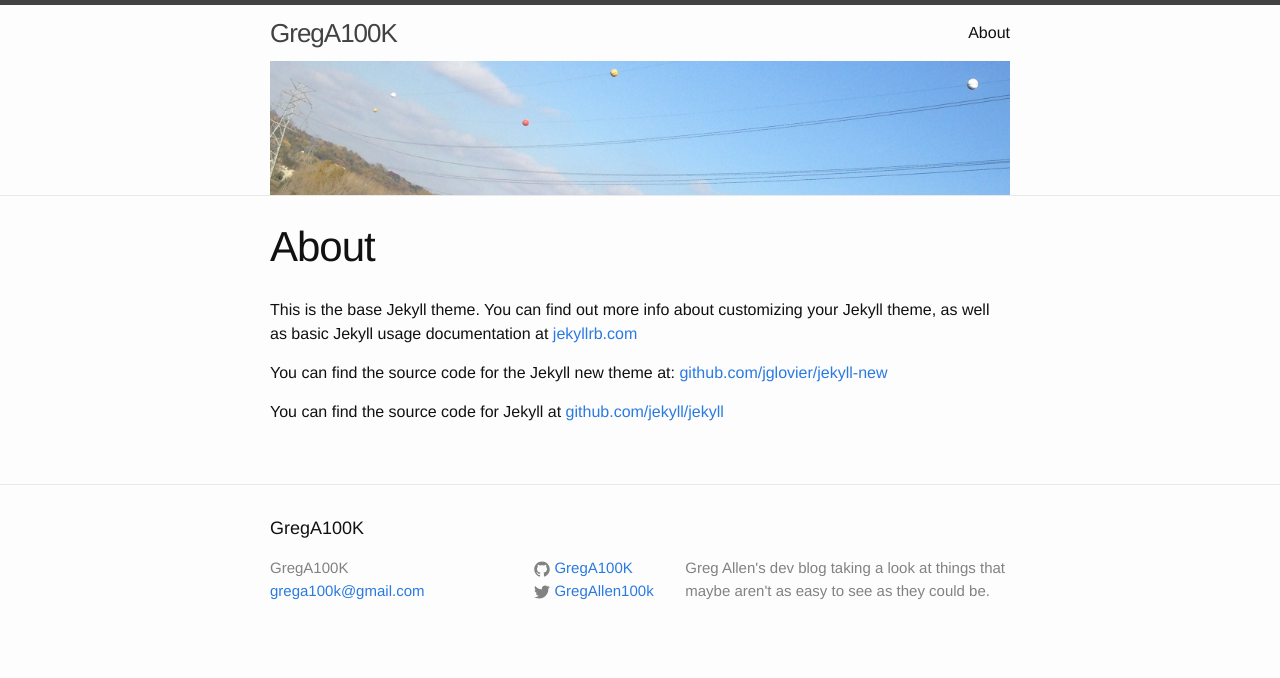
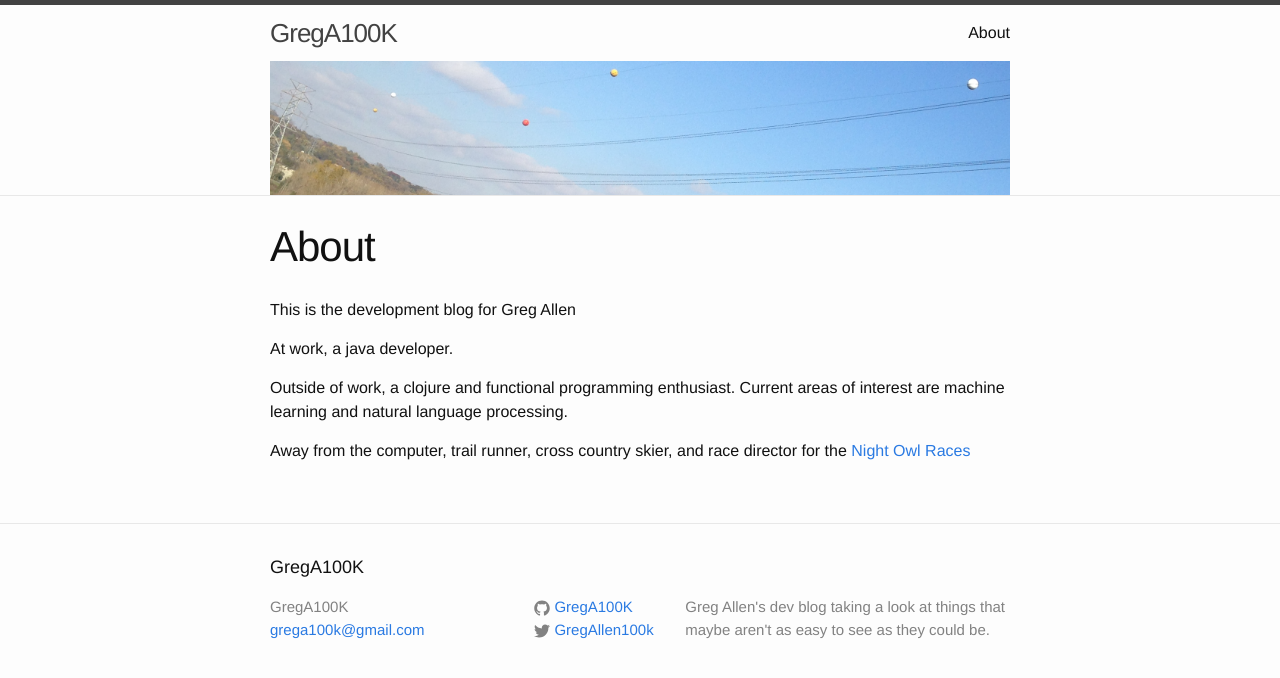
Before and after one commit to GregA100k/GregA100k.github.io, a Jekyll site: the page built from about.md, in a window 1280 px wide. Shown: the top 678 px of the page. Built offline with Jekyll 4.4.1, drawn with Linux system fonts in a browser that asks for light colours.

Commit message:
initial update of the about page

```diff
--- a/about.md
+++ b/about.md
@@ -4,8 +4,13 @@ title: About
 permalink: /about/
 ---
 
-This is the base Jekyll theme. You can find out more info about customizing your Jekyll theme, as well as basic Jekyll usage documentation at [jekyllrb.com](http://jekyllrb.com/)
+This is the development blog for Greg Allen
 
-You can find the source code for the Jekyll new theme at: [github.com/jglovier/jekyll-new](https://github.com/jglovier/jekyll-new)
+At work, a java developer.
 
-You can find the source code for Jekyll at [github.com/jekyll/jekyll](https://github.com/jekyll/jekyll)
+Outside of work, a clojure and
+functional programming enthusiast.  Current areas of interest are machine
+learning and natural language processing.
+
+Away from the computer, trail runner, cross country skier, and race
+director for the [Night Owl Races](http://www.nightowlraces.org)
```
